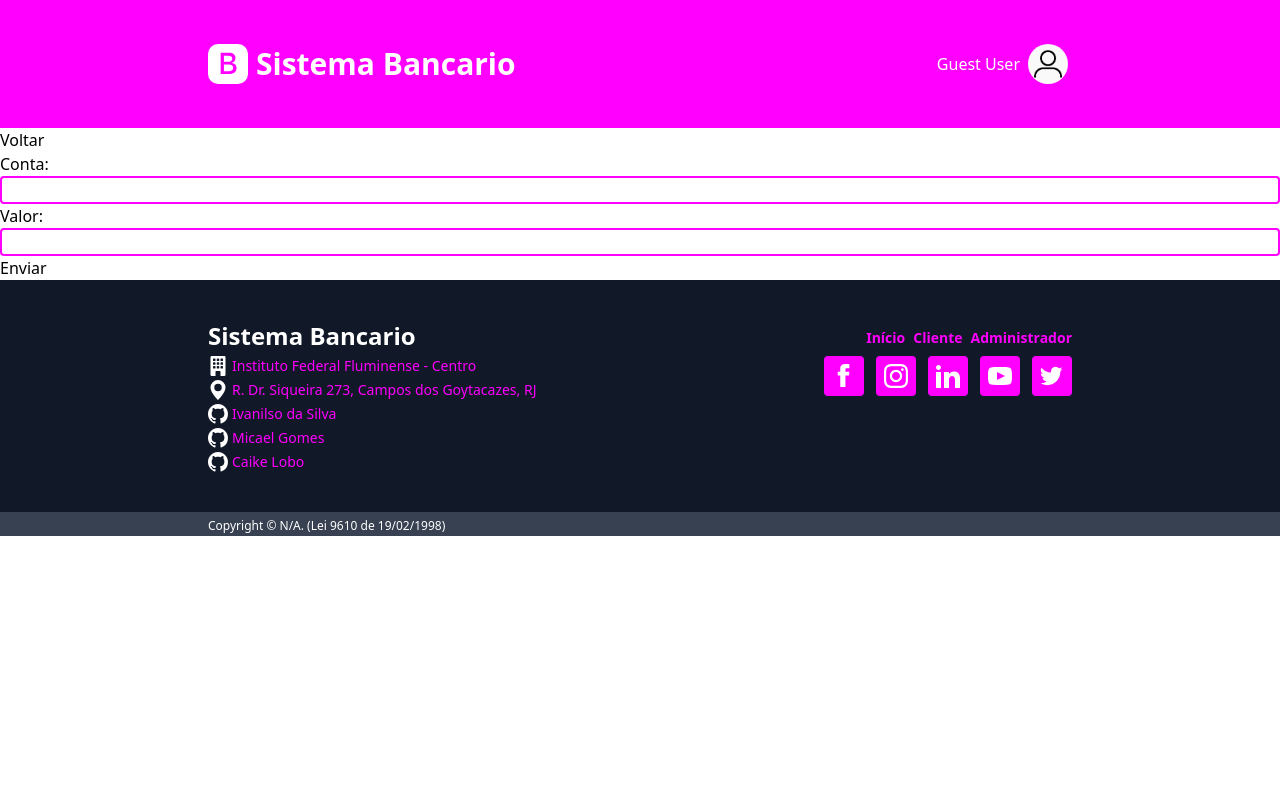
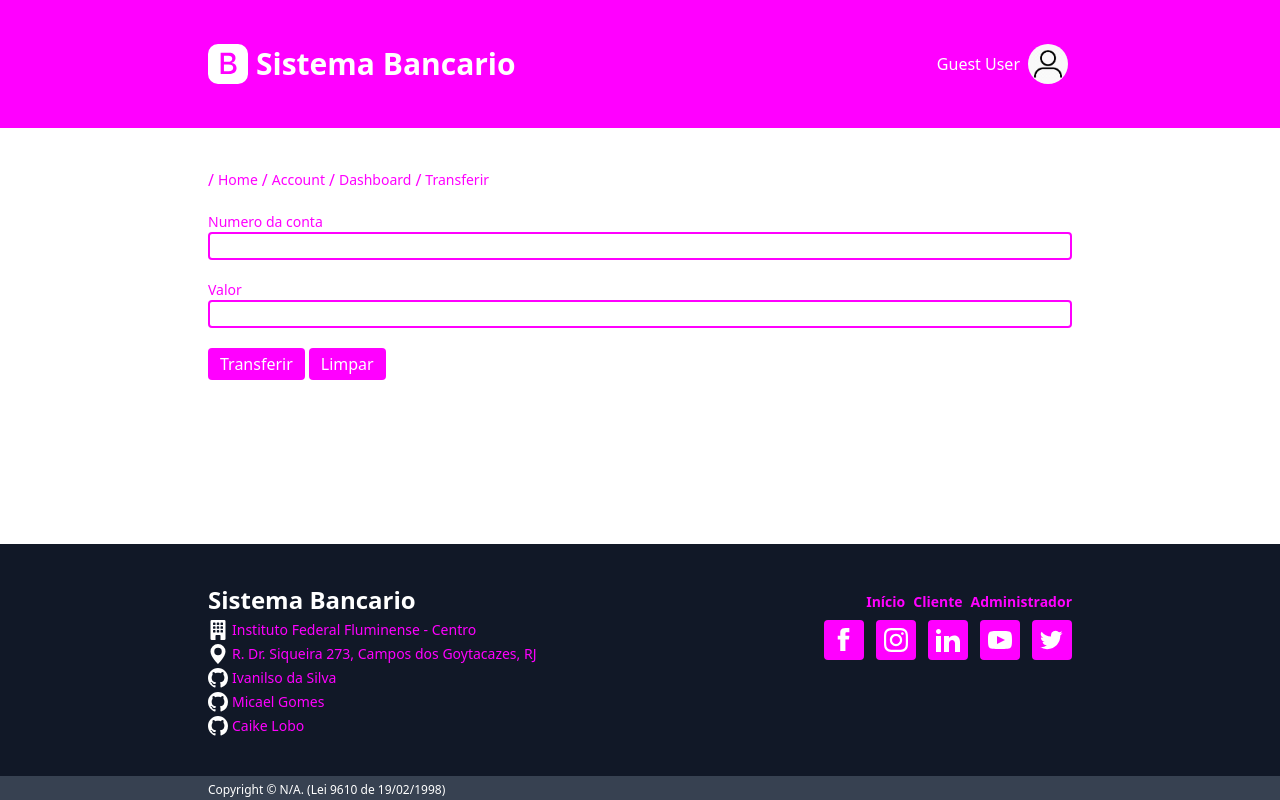
Before and after one commit to IvanilsoDaSilva/sistema-bancario-frontend, a React (Vite) app: page /account/transfer in a window 1280 px wide. Built offline with nearby package versions, Linux system fonts and the light colour scheme; no server answers.

Commit message:
FEAT: Estilização da pagina de transferencia

```diff
--- a/src/pages/Account/Transfer.tsx
+++ b/src/pages/Account/Transfer.tsx
@@ -5,12 +5,11 @@ import { IPersonAccount } from "../../interfaces/PersonAccount";
 import { TransferAccount } from "../../api/SistemaBancarioBackend";
 import InputField from "../../components/Input";
 
-
 const Transfer = () => {
   const navigate = useNavigate();
 
   const [balance, setBalance] = useState<number | null>(null);
-  const [account, setAccount] = useState<String | null>(null);
+  const [account, setAccount] = useState<string | null>(null);
 
   const [httpStatus, setHttpStatus] = useState("");
   const [cookies] = useCookies(["user"]);
@@ -21,7 +20,7 @@ const Transfer = () => {
     const response = await TransferAccount({
       id: cookies.user.id,
       target: account,
-      balance: balance
+      balance: balance,
     } as IPersonAccount);
     setHttpStatus(response.status.toString());
 
@@ -30,26 +29,69 @@ const Transfer = () => {
     }
   };
   return (
-    <>
+    // <>
+    //   <p>{httpStatus}</p>
+    //   <ol>
+    //     <ul>
+    //       <a href="/account/dashboard">Voltar</a>
+    //     </ul>
+    //   </ol>
+    //   <form method="POST" onSubmit={handle}>
+
+    //     <label htmlFor="account">Conta: </label>
+    //     <InputField
+    //       type="string"
+    //       name="account"
+    //       value={account as String}
+    //       onChange={(e: any) => setAccount(e.target.value as String)}
+    //       required
+    //     />
+
+    //     <label htmlFor="balance">Valor: </label>
+    //     <InputField
+    //       type="number"
+    //       name="balance"
+    //       value={balance as number}
+    //       onChange={(e: any) => setBalance(e.target.value as unknown as number)}
+    //       required
+    //     />
+
+    //     <button type="submit">Enviar</button>
+    //   </form>
+    // </>
+    <div className="min-h-fit my-page">
       <p>{httpStatus}</p>
-      <ol>
-        <ul>
-          <a href="/account/dashboard">Voltar</a>
-        </ul>
-      </ol>
-      <form method="POST" onSubmit={handle}>
+      <form method="POST" onSubmit={handle} className="flex flex-col space-y-5">
+        <div className="flex items-center space-x-1">
+          <span className="text-primary">/</span>
+          <a href="/" className="my-link">
+            Home
+          </a>
+          <span className="text-primary">/</span>
+          <a href="/account" className="my-link">
+            Account
+          </a>
+          <span className="text-primary">/</span>
+          <a href="/account/Dashboard" className="my-link">
+            Dashboard
+          </a>
+          <span className="text-primary">/</span>
+          <a href="/account/transfer" className="my-link">
+            Transferir
+          </a>
+        </div>
 
-        <label htmlFor="account">Conta: </label>
         <InputField
+          label="Numero da conta"
           type="string"
           name="account"
-          value={account as String}
-          onChange={(e: any) => setAccount(e.target.value as String)}
+          value={account as string}
+          onChange={(e: any) => setAccount(e.target.value as string)}
           required
         />
 
-        <label htmlFor="balance">Valor: </label>
         <InputField
+          label="Valor"
           type="number"
           name="balance"
           value={balance as number}
@@ -57,9 +99,21 @@ const Transfer = () => {
           required
         />
 
-        <button type="submit">Enviar</button>
+        <div className="flex space-x-1">
+          <button type="submit" className="my-button">
+            Transferir
+          </button>
+          <button
+            onClick={() => {
+              setBalance(0);
+            }}
+            className="my-button"
+          >
+            Limpar
+          </button>
+        </div>
       </form>
-    </>
+    </div>
   );
 };
 
```
